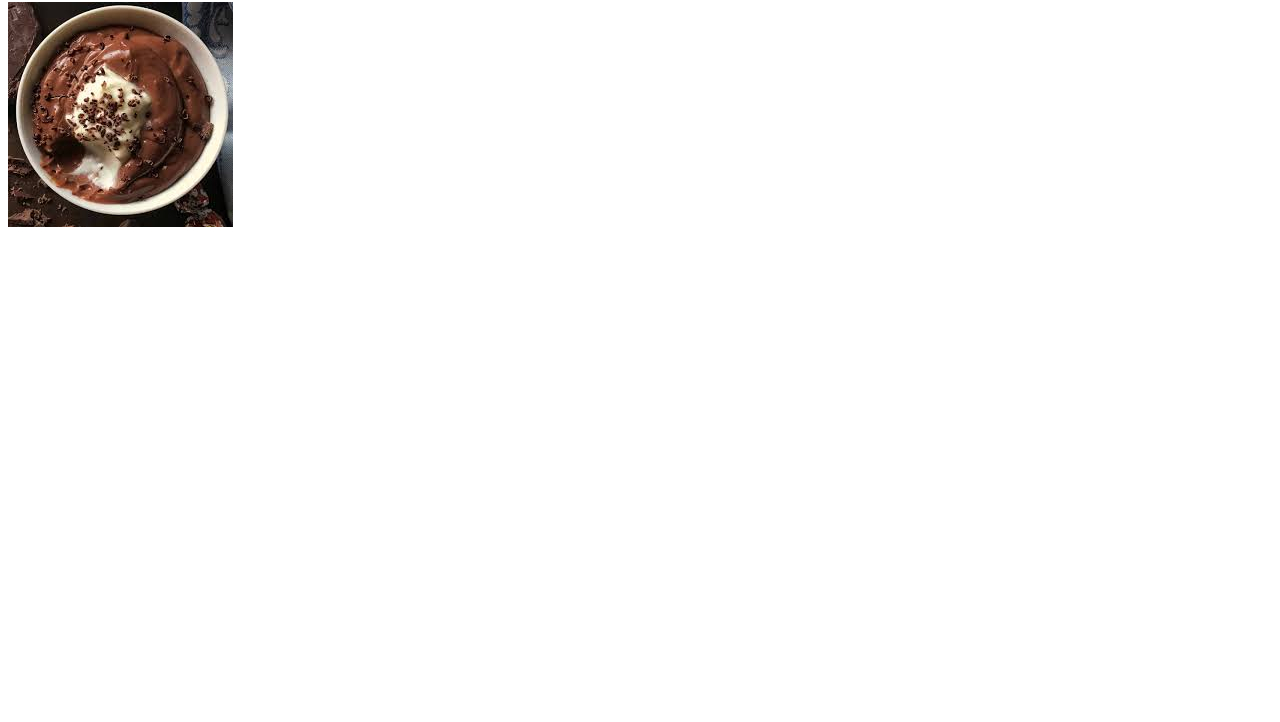
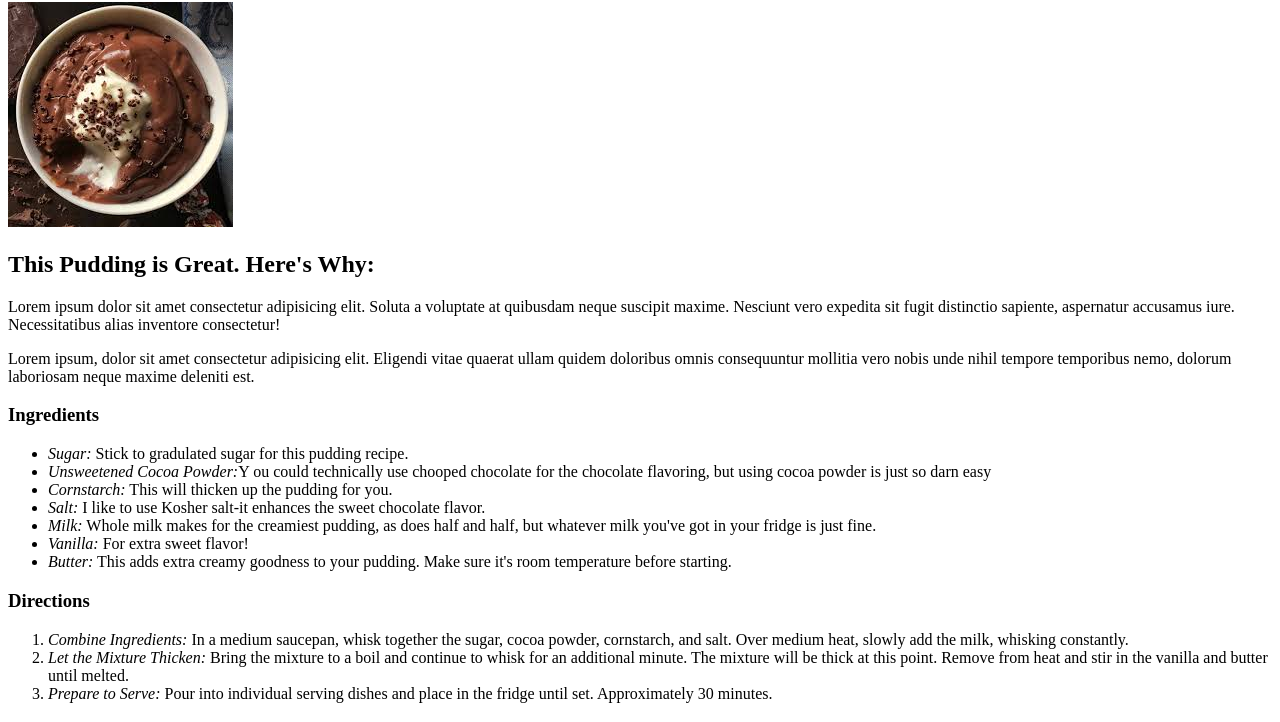
Before and after one commit to helvetica2175/odin-recipes, a plain HTML site: page recipes/chocolatepudding.html in a window 1280 px wide. Shown: the part 78-800 px from the top of the page. Drawn offline with Linux system fonts and the light colour scheme.

Commit message:
Complete description, ingredients, and steps.

```diff
--- a/recipes/chocolatepudding.html
+++ b/recipes/chocolatepudding.html
@@ -7,6 +7,25 @@
 
     <body>
         <h1>Chocolate Pudding</h1>
-        <img src="../images/chocolatepudding.jpg">
-    </body>
+        <img src="../images/chocolatepudding.jpg" alt="A picture of delicious pudding">
+        <h2>This Pudding is Great. Here's Why:</h2>
+                <p>Lorem ipsum dolor sit amet consectetur adipisicing elit. Soluta a voluptate at quibusdam neque suscipit maxime. Nesciunt vero expedita sit fugit distinctio sapiente, aspernatur accusamus iure. Necessitatibus alias inventore consectetur!</p>
+                <p>Lorem ipsum, dolor sit amet consectetur adipisicing elit. Eligendi vitae quaerat ullam quidem doloribus omnis consequuntur mollitia vero nobis unde nihil tempore temporibus nemo, dolorum laboriosam neque maxime deleniti est.</p>
+        <h3>Ingredients</h3>
+            <ul>
+                <li><em>Sugar:</em> Stick to gradulated sugar for this pudding recipe.</li>
+                <li><em>Unsweetened Cocoa Powder:</em>Y ou could technically use chooped chocolate for the chocolate flavoring, but using cocoa powder is just so darn easy</li>
+                <li><em>Cornstarch:</em> This will thicken up the pudding for you.</li>
+                <li><em>Salt:</em> I like to use Kosher salt-it enhances the sweet chocolate flavor.</li>
+                <li><em>Milk:</em> Whole milk makes for the creamiest pudding, as does half and half, but whatever milk you've got in your fridge is just fine.</li>
+                <li><em>Vanilla:</em> For extra sweet flavor!</li>
+                <li><em>Butter:</em> This adds extra creamy goodness to your pudding. Make sure it's room temperature before starting.</li>
+            </ul>
+        <h3>Directions</h3>
+            <ol>
+                <li><em>Combine Ingredients:</em> In a medium saucepan, whisk together the sugar, cocoa powder, cornstarch, and salt. Over medium heat, slowly add the milk, whisking constantly.</li>
+                <li><em>Let the Mixture Thicken:</em> Bring the mixture to a boil and continue to whisk for an additional minute. The mixture will be thick at this point. Remove from heat and stir in the vanilla and butter until melted.</li>
+                <li><em>Prepare to Serve:</em> Pour into individual serving dishes and place in the fridge until set. Approximately 30 minutes.</li>
+            </ol>
+        </body>
 </html>
```
